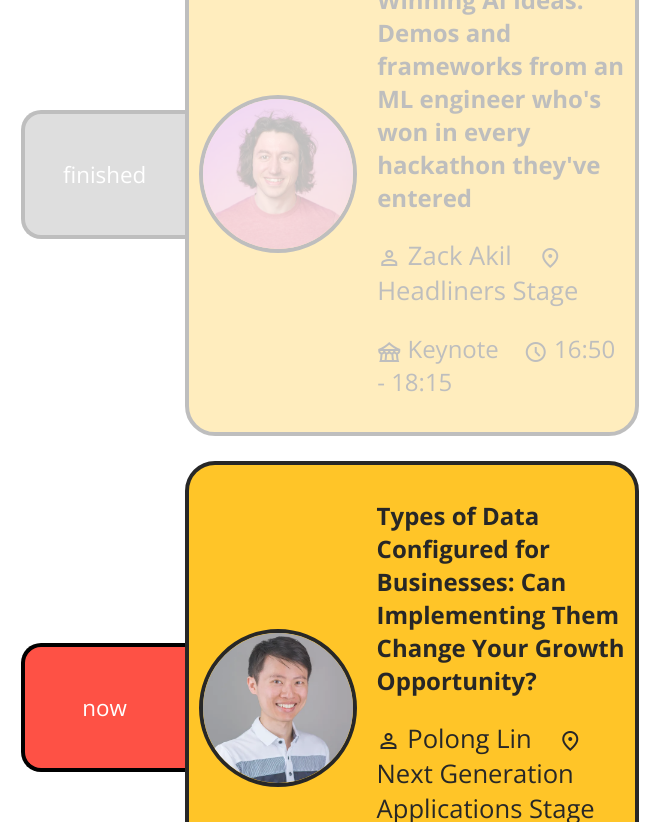
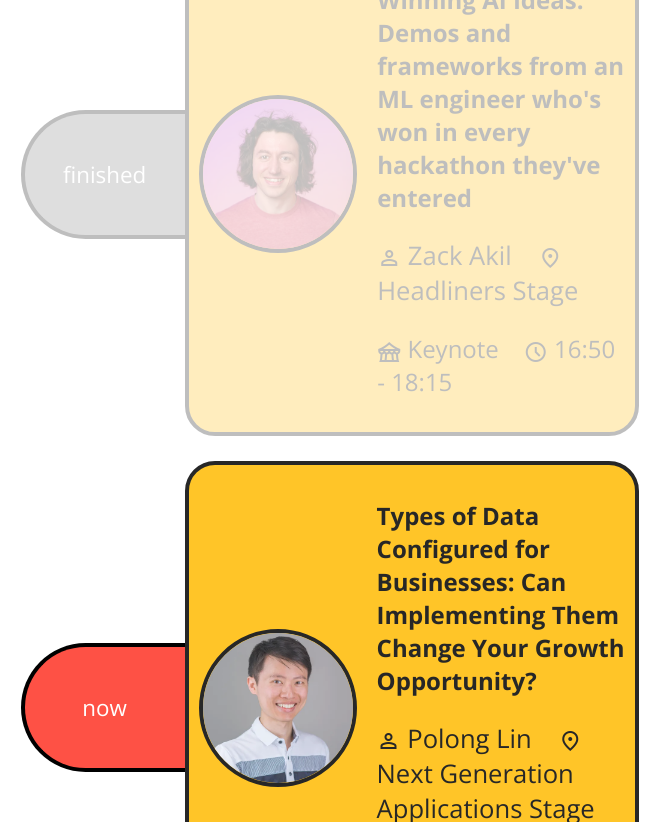
Before and after one commit to ZackAkil/conference-schedule-board, a plain HTML site: page index.html in a window 1280 px wide. Shown: the part 243-1065 px from the top of the page, 608-1280 px from the left. Drawn offline with nearby package versions, Linux system fonts and the light colour scheme.

Commit message:
rounder alert

```diff
--- a/styles.css
+++ b/styles.css
@@ -144,7 +144,7 @@ video {
     border-right: 0;
     height: 121px;
     width: 160px;
-    border-radius: 20px 0 0 20px;
+    border-radius: 90px 0 0 90px;
 
     display: flex;
     align-items: center;
```
